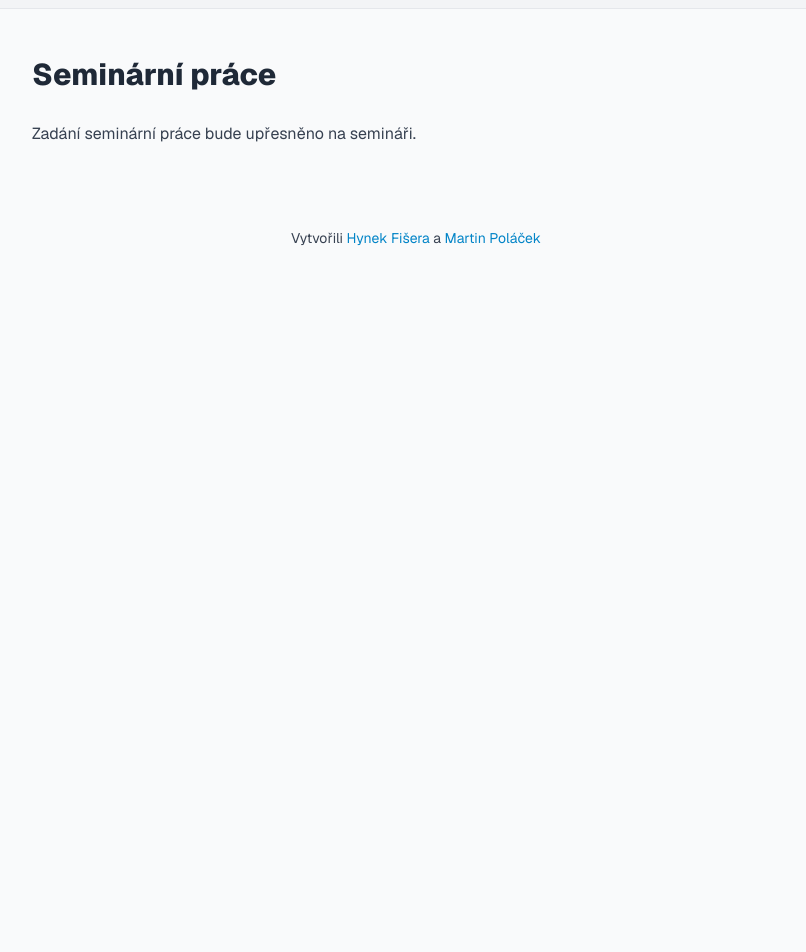
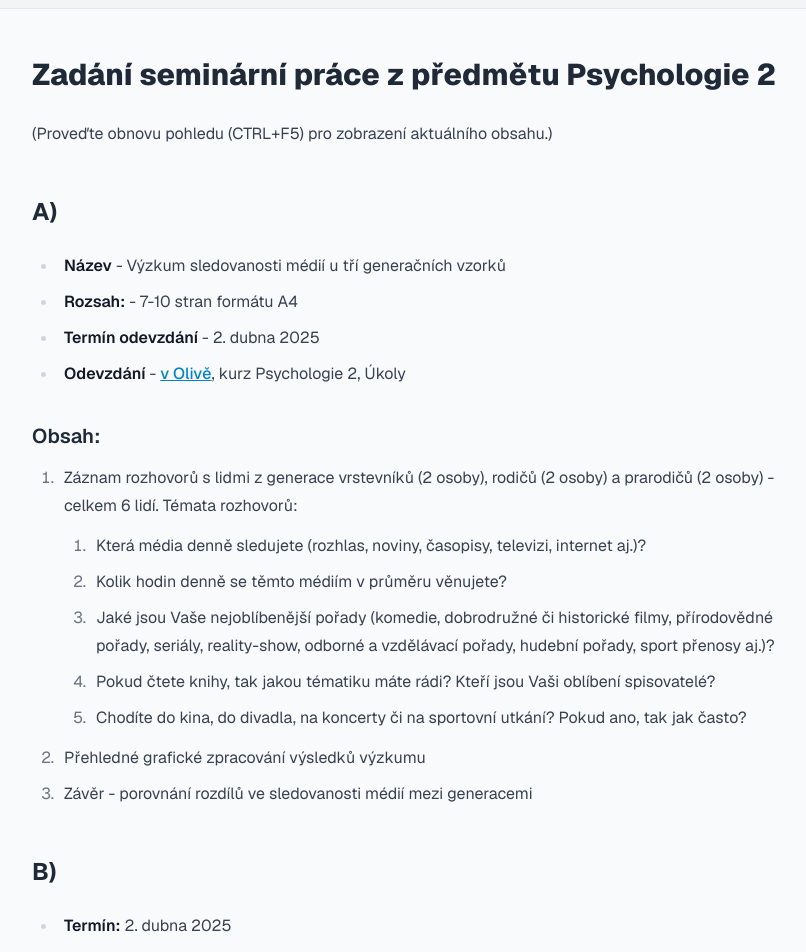
Before and after one commit to hynekfisera/strnave1, a Next.js app: page /psy2/seminarni-prace in a window 1280 px wide. Shown: the part 120-1072 px from the top of the page, without its empty margins (224-1030 px from the left). Before the commit the page ends 800 px from the top, so only its background shows below. Built offline with nearby package versions, Linux system fonts and the light colour scheme; no server answers.

Commit message:
Edit content

```diff
--- a/app/psy1/seminarni-prace/page.mdx
+++ b/app/psy1/seminarni-prace/page.mdx
@@ -6,7 +6,7 @@ export const metadata = {
     title: `Seminární práce`,
 };
 
-# Seminární práce
+# Seminární práce z předmětu Psychologie 1
 
 - **Téma** - Osobnost a stres
 - **Rozsah** - 7-10 stran formátu A4
--- a/app/psy2/seminarni-prace/page.mdx
+++ b/app/psy2/seminarni-prace/page.mdx
@@ -1,7 +1,34 @@
+import Link from "@/components/utils/Link";
+
 export const metadata = {
     title: `Seminární práce`,
 };
 
-# Seminární práce
+# Zadání seminární práce z předmětu Psychologie 2
 
-Zadání seminární práce bude upřesněno na semináři.
+(Proveďte obnovu pohledu (CTRL+F5) pro zobrazení aktuálního obsahu.)
+
+## A)
+
+- **Název** - Výzkum sledovanosti médií u tří generačních vzorků
+- **Rozsah:** - 7-10 stran formátu A4
+- **Termín odevzdání** - 2. dubna 2025
+- **Odevzdání** - <Link href="https://oliva.uhk.cz">v Olivě</Link>, kurz Psychologie 2, Úkoly
+
+### Obsah:
+
+1. Záznam rozhovorů s lidmi z generace vrstevníků (2 osoby), rodičů (2 osoby) a prarodičů (2 osoby) - celkem 6 lidí. Témata rozhovorů:
+    1. Která média denně sledujete (rozhlas, noviny, časopisy, televizi, internet aj.)?
+    2. Kolik hodin denně se těmto médiím v průměru věnujete?
+    3. Jaké jsou Vaše nejoblíbenější pořady (komedie, dobrodružné či historické filmy, přírodovědné pořady, seriály, reality-show, odborné a vzdělávací pořady, hudební pořady, sport přenosy aj.)?
+    4. Pokud čtete knihy, tak jakou tématiku máte rádi? Kteří jsou Vaši oblíbení spisovatelé?
+    5. Chodíte do kina, do divadla, na koncerty či na sportovní utkání? Pokud ano, tak jak často?
+2. Přehledné grafické zpracování výsledků výzkumu
+3. Závěr - porovnání rozdílů ve sledovanosti médií mezi generacemi
+
+## B)
+
+- **Termín:** 2. dubna 2025
+
+S určenou skupinou studentů nahrát krátký videozáznam rozhovoru (2-3 minuty) s jednou vybranou osobou na téma "Sledovanost médií".
+Tento rozhovor pak bude předveden v rámci seminářů Psychologie 2.
```
